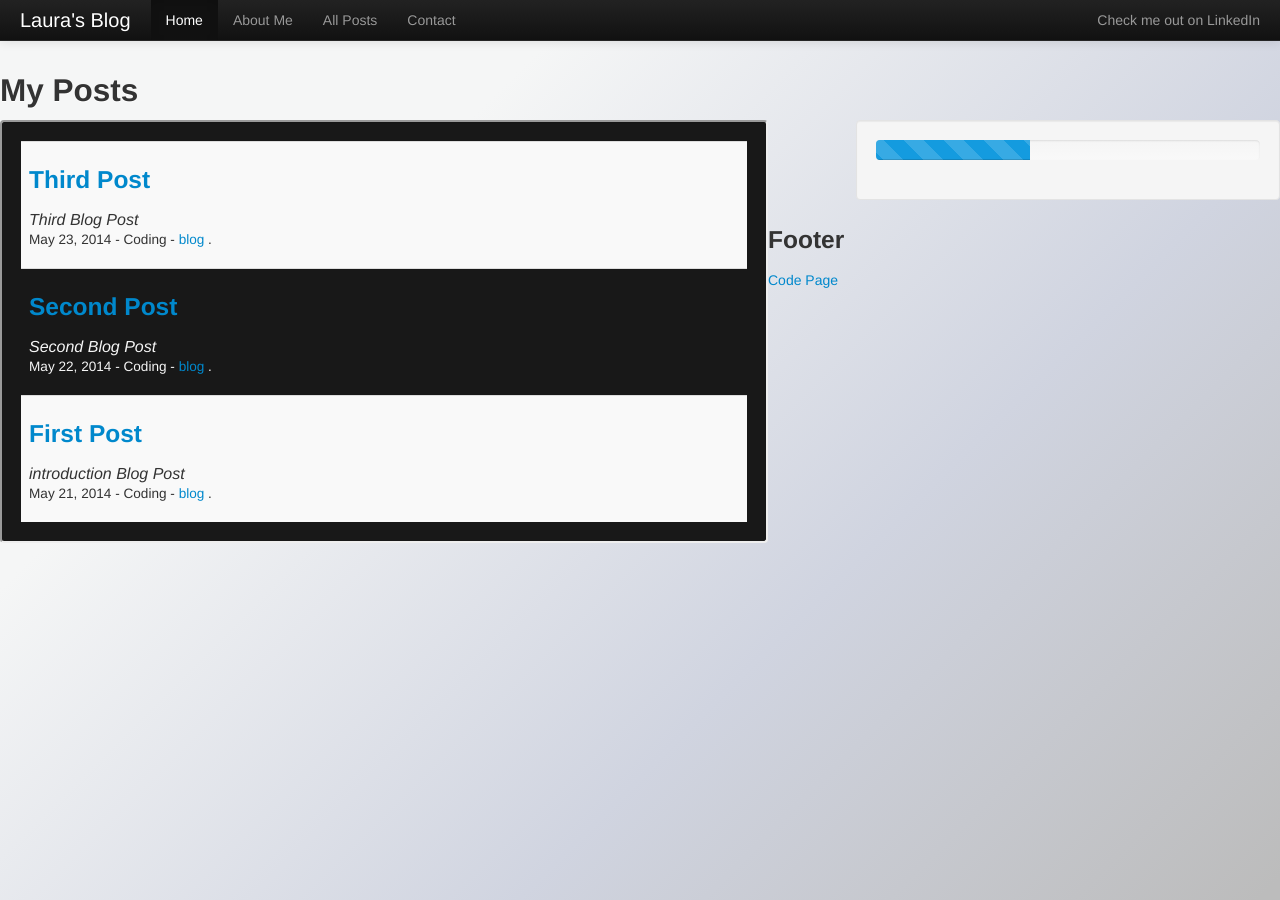
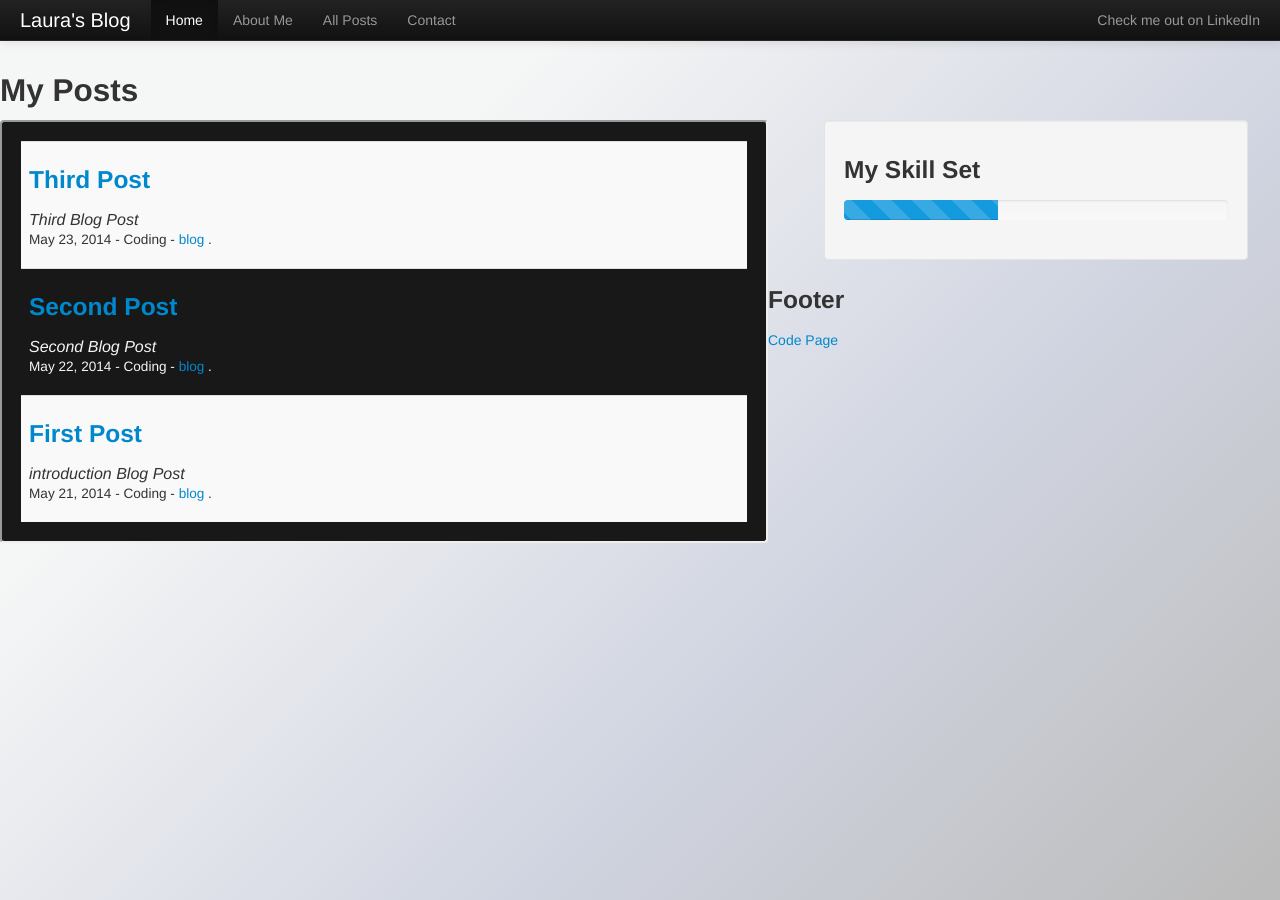
Before and after one commit to LauraR6561/Laurar6561.github.io, a Jekyll site: the page built from index.html, in a window 1280 px wide. Built offline with Jekyll 4.4.1, drawn with Linux system fonts in a browser that asks for light colours; Markdown is read by kramdown in place of the engine named in the settings.

Commit message:
added text to skills

```diff
--- a/_includes/skills.html
+++ b/_includes/skills.html
@@ -1,4 +1,5 @@
 <div class="well skills">
+    <h3>My Skill Set</h3>
 <div class="progress progress-striped active">
       <div class="bar" style="width: 40%;"></div>
 </div>
--- a/css/template.css
+++ b/css/template.css
@@ -29,7 +29,7 @@ body{
 
 .skills{
     width:30%;
-    margin-left: 2.5%;
+    margin-right: 2.5%;
     float:right;
 }
 
```
